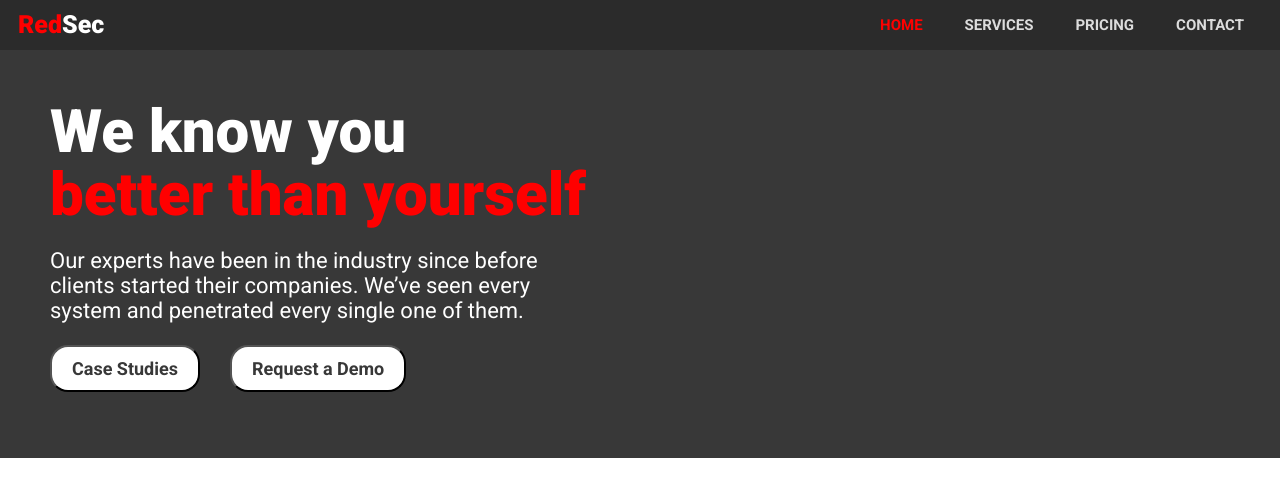
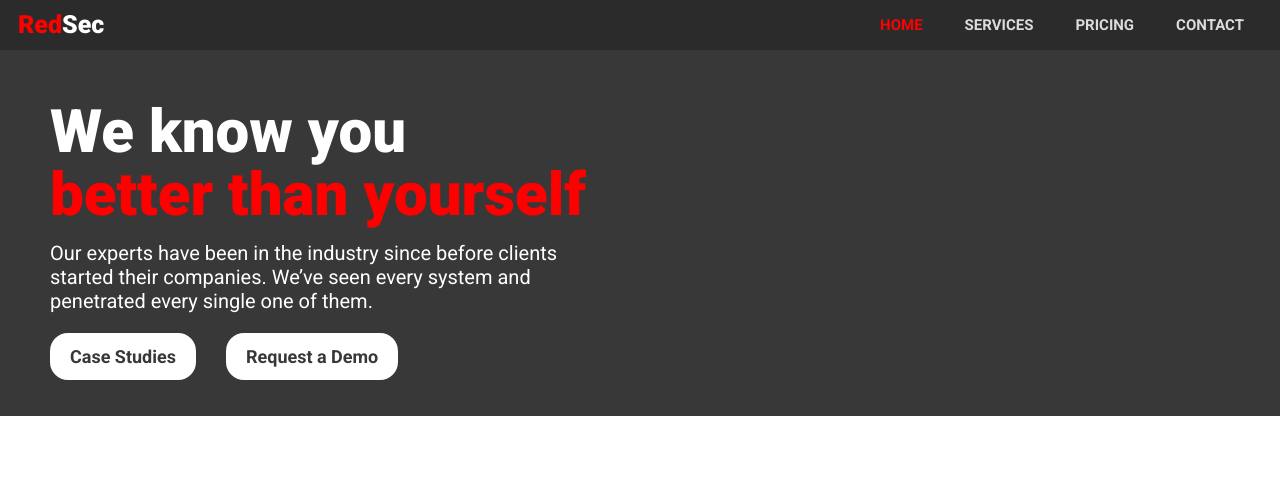
Before and after one commit to ankur-bohra/redsec, a React (Create React App) app: page / in a window 1280 px wide. Shown: the top 496 px of the page. Built offline with nearby package versions, Linux system fonts and the light colour scheme.

Commit message:
make some style changes

```diff
--- a/src/components/Navbar.css
+++ b/src/components/Navbar.css
@@ -65,5 +65,5 @@
 }
 
 .Navbar button:active {
-    color: rgb(255, 255, 255);
+    color: rgb(255, 140, 140);
 }
--- a/src/components/Page.css
+++ b/src/components/Page.css
@@ -6,7 +6,7 @@
 
 .catchy-block {
     background-color: #383838;
-    padding: 50px;
+    padding: 50px 50px 20px 50px;
 }
 
 .catchy-block .block-content > .catchphrase {
@@ -15,17 +15,17 @@
     font-weight: 900;
     font-size: 60px;
     line-height: 63px;
-    margin-bottom: 20px;
 }
 .catchphrase p {margin: 0px}
 .catchphrase p:nth-child(odd) {color: white}
 .catchphrase p:nth-child(even) {color: red}
 
-.catchy-block .block-content  > p {
+.catchy-block .block-content > p {
     font-family: 'Roboto', sans-serif;
     color: white;
-    font-size: 22px;
+    font-size: 20px;
     width: 28%;
+    margin: 15px 0px 20px 0px;
 }
 
 .catchy-block ul {
@@ -47,4 +47,12 @@
     vertical-align: middle;
     font-family: 'Roboto', sans-serif;
     font-weight: bold;
+    outline: none;
+    border: 0px;
 }
+.catchy-block li button:hover {
+    background-color: rgb(230, 230 ,230)
+}
+.catchy-block li button:active {
+    padding-top: 3px;
+}
```
